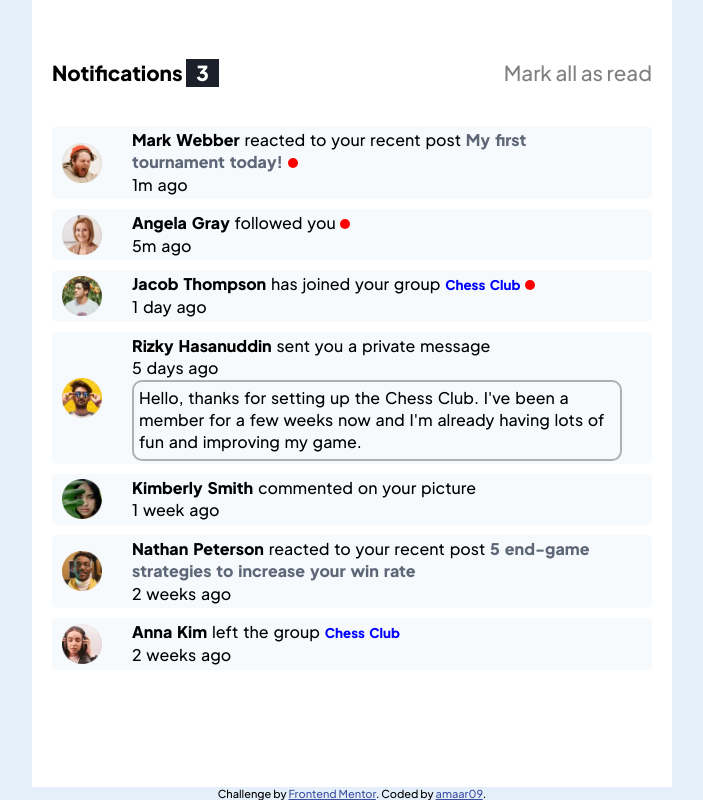
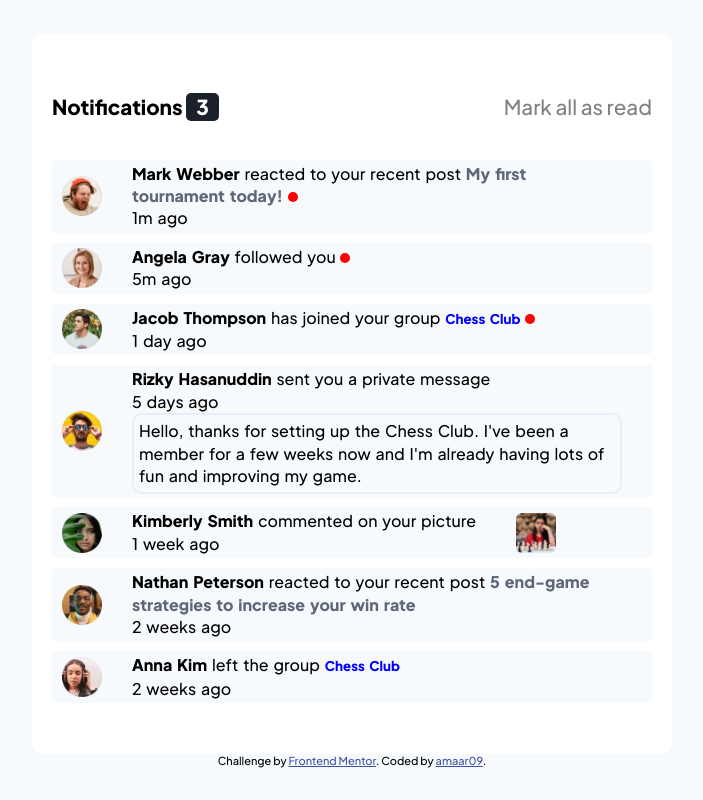
Before and after one commit to amaar09/notifications-page-main, a plain HTML site: page index.html in a window 1280 px wide. Shown: the whole page, without its empty margins (288-991 px from the left). Drawn offline with Linux system fonts and the light colour scheme.

Commit message:
3rd commit

```diff
--- a/index.html
+++ b/index.html
@@ -70,7 +70,7 @@
             <p>5 days ago</p>
             <p class="message"> Hello, thanks for setting up the Chess Club. I've been a member for a few weeks now and
               I'm already having lots of fun and improving my game.</p>
-          </div>
+            </div>
         </div>
 
         <div class="individual">
@@ -82,6 +82,7 @@
             </p>
             <p>1 week ago</p>
           </div>
+          <img class="towardsRight" src="./assets/images/image-chess.webp" alt="">
         </div>
 
         <div class="individual">
--- a/style.css
+++ b/style.css
@@ -31,16 +31,18 @@
     height: 100vh;
     justify-content: center;
     align-items: center;
-    background-color: var(--Light-grayish-blue-1);
+    background-color: var(--Very-light-grayish-blue);
     width: 100%;
+    height: 100vh;
 }
 
 main{
     /* border: 2px solid red; */
     width: 50%;
-    height: 100vh;
+    height: 90vh;
     background-color: var(--White);
     padding: 30px 20px ;
+    border-radius: 10px;
 }
 .topBar{
     display: flex;
@@ -54,6 +56,7 @@ main{
     background-color: var(--Very-dark-blue);
     color: white;
     padding: 1px 10px;
+    border-radius: 5px;
 }
 .topBar:last-child {
     background-color: red;
@@ -72,6 +75,7 @@ main{
     margin: 10px 0px;
     background-color: var(--Very-light-grayish-blue);
     line-height: 1.4em;
+    position: relative;
 }
 .individual img{
     width: 40px;
@@ -100,7 +104,7 @@ main{
     cursor: pointer;
 }
 .message{
-    border: 2px solid rgb(178, 175, 175);
+    border: 2px solid var(--Light-grayish-blue-1);
     border-radius: 10px;
     padding: 5px;
 }
@@ -119,8 +123,15 @@ main{
     border-radius: 50%;
     display: inline-block;
 }
-@media (max-width: 900px) {
+.towardsRight{
+
+}
+@media (max-width: 780px) {
     main{
         width: 100%;
+        height: 100%;
+    }
+    .container{
+        /* height: 100%; */
     }
 }
```
